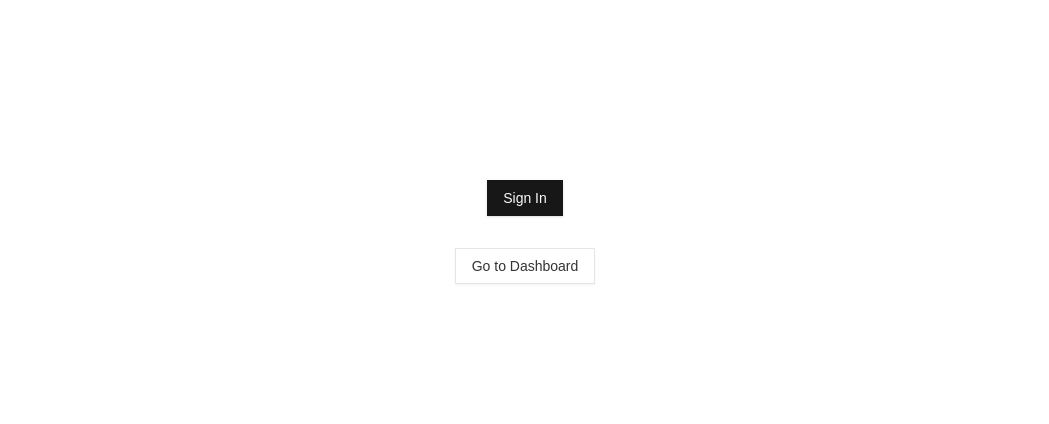
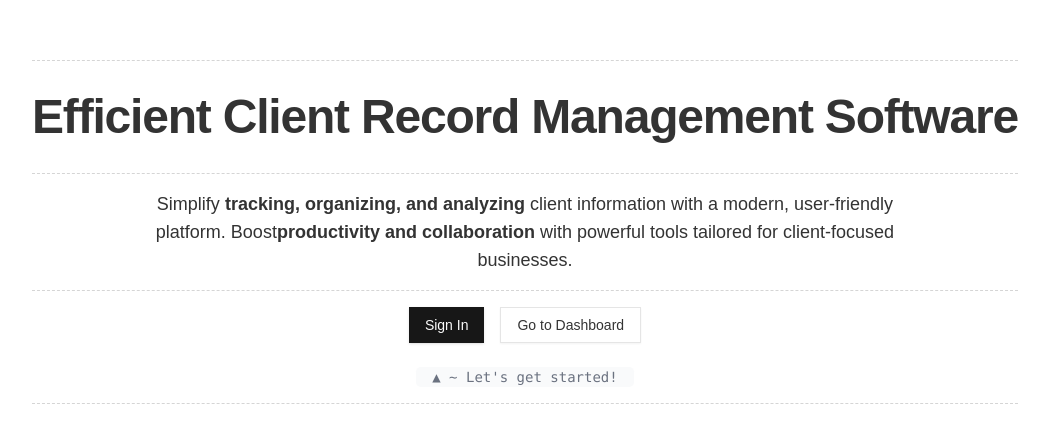
Before and after one commit to amrit-niure/customer-relationship-management, a Next.js app: page / in a window 1280 px wide. Shown: the part 168-592 px from the top of the page, without its empty margins (115-1164 px from the left). Built offline with nearby package versions, Linux system fonts and the light colour scheme; no server answers.

Commit message:
working on landing page

```diff
--- a/src/app/layout.tsx
+++ b/src/app/layout.tsx
@@ -30,7 +30,7 @@ export default async function RootLayout({
   return (
     <html lang="en" suppressHydrationWarning>
       <body
-        className={` ${geistSans.variable} ${geistMono.variable}  antialiased `}
+        className={` ${geistSans} ${geistMono} antialiased`}
       >
         <ThemeProvider
           attribute="class"
--- a/src/app/page.tsx
+++ b/src/app/page.tsx
@@ -1,18 +1,60 @@
-import { Button } from "@/components/ui/button";
-import Link from "next/link";
+import { Button } from "@/components/ui/button";import Link from "next/link";export default function Home() {  return (  // <div className="h-[100vh] flex items-center justify-center gap-8 flex-col">
+  //   <div className="flex gap-8">
+  //     <Link href={"/sign-in"}>
+  //       <Button className="rounded-none">Sign In</Button>
+  //     </Link>
+  //   </div>
+  //   <Link href={"/dashboard"}>
+  //     <Button variant={"outline"} className="rounded-none">Go to Dashboard </Button>
+  //   </Link>
+  // </div>
 
+  <div className="h-[100vh] flex items-center justify-center gap- flex-col">
+    <div className="mx-auto my-auto max-w-6xl">
+      {/* Grid Container */}
+      <div className="grid grid-cols-1 md:grid-cols-2 gap0 relative">
+        {/* Heading */}
+        <div className="col-span-full md:col-span-2 border-y border-muted-foreground/30 border-dashed py-8">
+          <h1 className=" font-extrabold tracking-tight sm:text-4xl md:text-5xl text-center">
+            Efficient Client Record Management Software
+          </h1>
+        </div>
 
-export default function Home() {
-  return (
-    <div className="h-[100vh] flex items-center justify-center gap-8 flex-col">
+        {/* Description */}
+        <div className="col-span-full md:col-span-2 border-b border-muted-foreground/30  border-dashed py-4">
+          <p className="text-lg text-center max-w-3xl mx-auto">
+            Simplify{" "}
+            <span className="font-semibold ">
+              tracking, organizing, and analyzing
+            </span>{" "}
+            client information with a modern, user-friendly platform. Boost
+            <span className="font-semibold">
+              productivity and collaboration
+            </span>{" "}
+            with powerful tools tailored for client-focused businesses.
+          </p>
+        </div>
+
+        {/* Buttons and Command */}
+        <div className="col-span-full md:col-span-2 border-b border-dashed border-muted-foreground/30 py-4 flex flex-col items-center justify-center gap-6">
+          <div className="flex flex-col sm:flex-row gap-4">
             <div className="flex gap-8">
               <Link href={"/sign-in"}>
                 <Button className="rounded-none">Sign In</Button>
               </Link>
             </div>
             <Link href={"/dashboard"}>
-        <Button variant={"outline"} className="rounded-none">Go to Dashboard </Button>
+              <Button variant={"outline"} className="rounded-none">
+                Go to Dashboard{" "}
+              </Button>
             </Link>
+          </div>
+          <div className="rounded-lg bg-gray-50 px-4 py-0 text-sm text-gray-500 font-mono">
+            ▲ ~ Let's get started!
+          </div>
+        </div>
+      </div>
+    </div>
   </div>
 );
 }
```
Lines whose indentation alone changed are shown as unchanged.
